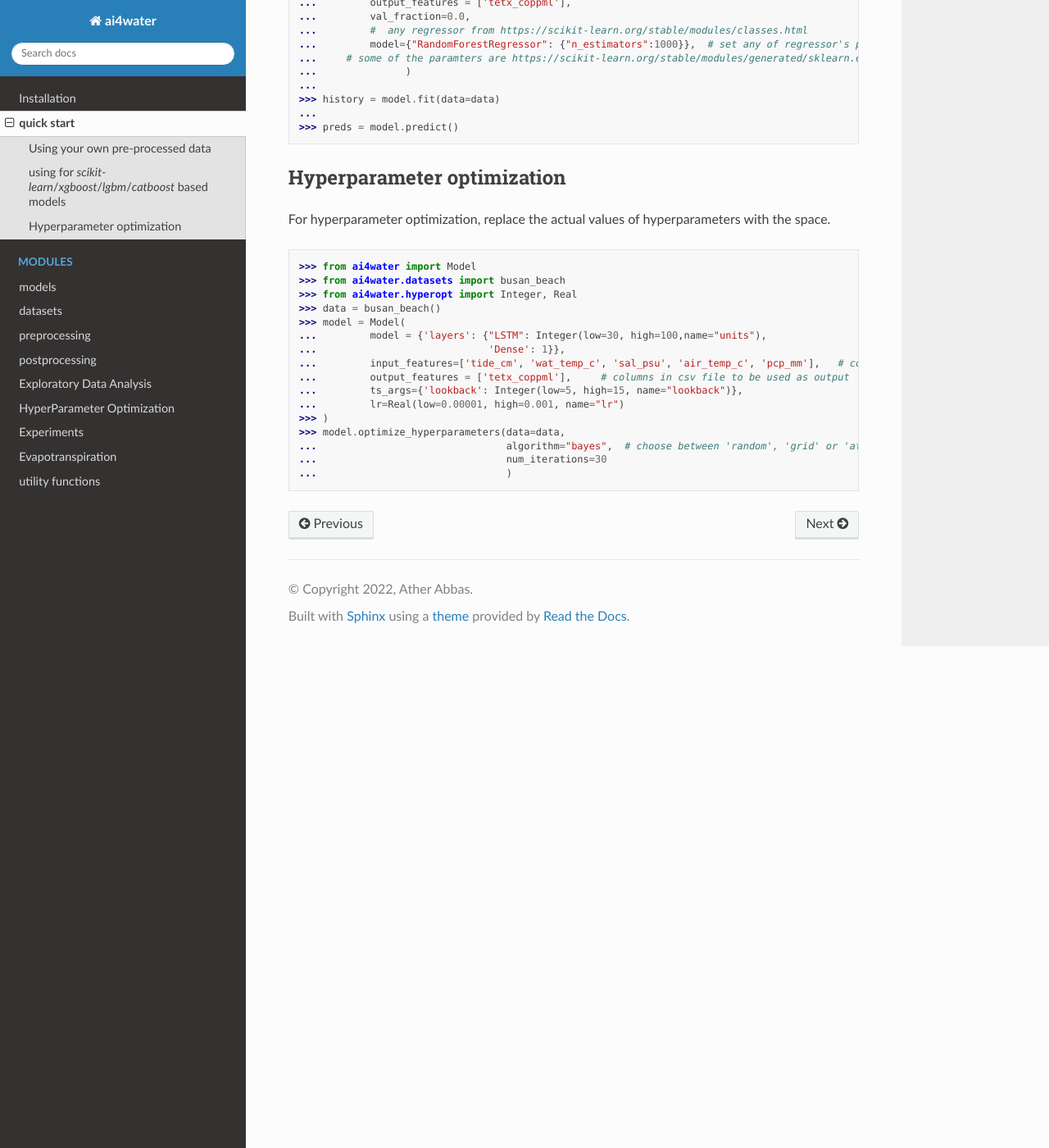
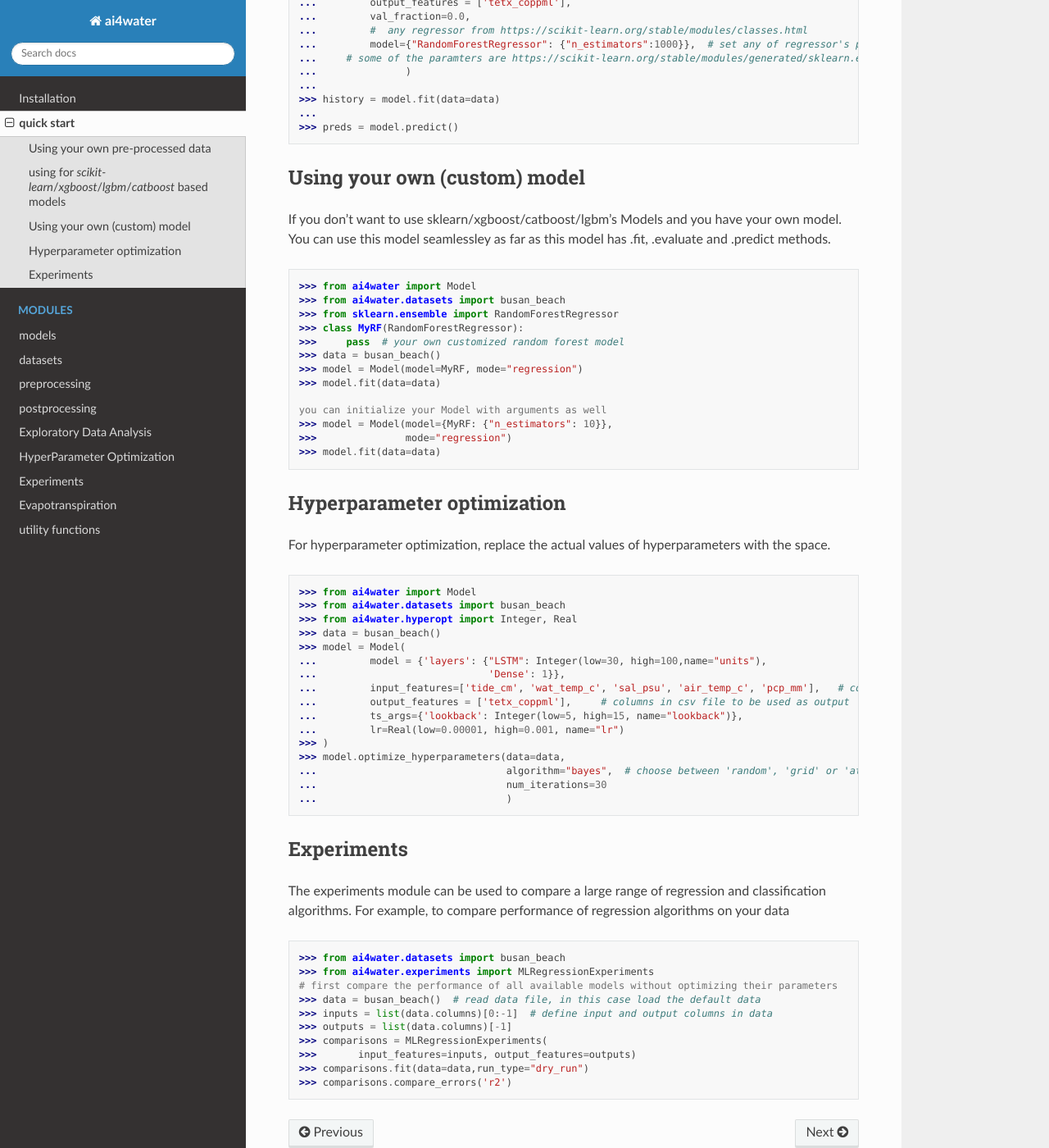
Before and after one commit to AtrCheema/AI4Water, a Sphinx documentation site: the page built from docs/source/quick_start.rst, in a window 1280 px wide and 1400 px high, scrolled down 1629 px. Shown: the whole window at 82% size. Built offline with Sphinx 7.4.7 and the Read the Docs theme 2.0.0, drawn with Linux system fonts in a browser that asks for light colours.

Commit message:
updated and improved docs

```diff
--- a/docs/requirements.txt
+++ b/docs/requirements.txt
@@ -14,3 +14,4 @@ scikit-optimize
 plotly
 tensorflow
 torch
+easy_mpl
--- a/docs/source/index.rst
+++ b/docs/source/index.rst
@@ -3,7 +3,7 @@
 Welcome to ai4water's documentation!
 ====================================
 
-.. image:: images/favicon.png
+.. image:: imgs/monogram.png
 
 .. toctree::
    :maxdepth: 2
--- a/docs/source/quick_start.rst
+++ b/docs/source/quick_start.rst
@@ -100,6 +100,29 @@ However, integration of ML based models is not complete yet.
     >>> preds = model.predict()
 
 
+Using your own (custom) model
+============================
+If you don't want to use sklearn/xgboost/catboost/lgbm's Models and you
+have your own model. You can use this model seamlessley as far as this
+model has .fit, .evaluate and .predict methods.
+
+.. code-block:: python
+
+    >>> from ai4water import Model
+    >>> from ai4water.datasets import busan_beach
+    >>> from sklearn.ensemble import RandomForestRegressor
+    >>> class MyRF(RandomForestRegressor):
+    >>>     pass  # your own customized random forest model
+    >>> data = busan_beach()
+    >>> model = Model(model=MyRF, mode="regression")
+    >>> model.fit(data=data)
+
+    you can initialize your Model with arguments as well
+    >>> model = Model(model={MyRF: {"n_estimators": 10}},
+    >>>               mode="regression")
+    >>> model.fit(data=data)
+
+
 Hyperparameter optimization
 =============================
 For hyperparameter optimization, replace the actual values of hyperparameters
@@ -123,3 +146,23 @@ with the space.
     ...                                algorithm="bayes",  # choose between 'random', 'grid' or 'atpe'
     ...                                num_iterations=30
     ...                                )
+
+
+Experiments
+===========
+The experiments module can be used to compare a large range of  regression
+and classification algorithms. For example, to compare performance of
+regression algorithms on your data
+
+.. code-block:: python
+
+    >>> from ai4water.datasets import busan_beach
+    >>> from ai4water.experiments import MLRegressionExperiments
+    # first compare the performance of all available models without optimizing their parameters
+    >>> data = busan_beach()  # read data file, in this case load the default data
+    >>> inputs = list(data.columns)[0:-1]  # define input and output columns in data
+    >>> outputs = list(data.columns)[-1]
+    >>> comparisons = MLRegressionExperiments(
+    >>>       input_features=inputs, output_features=outputs)
+    >>> comparisons.fit(data=data,run_type="dry_run")
+    >>> comparisons.compare_errors('r2')
```
Also changed, not shown: docs/source/installation.rst (+7 -6 lines), setup.py (+14 -2 lines), 8 other files.
